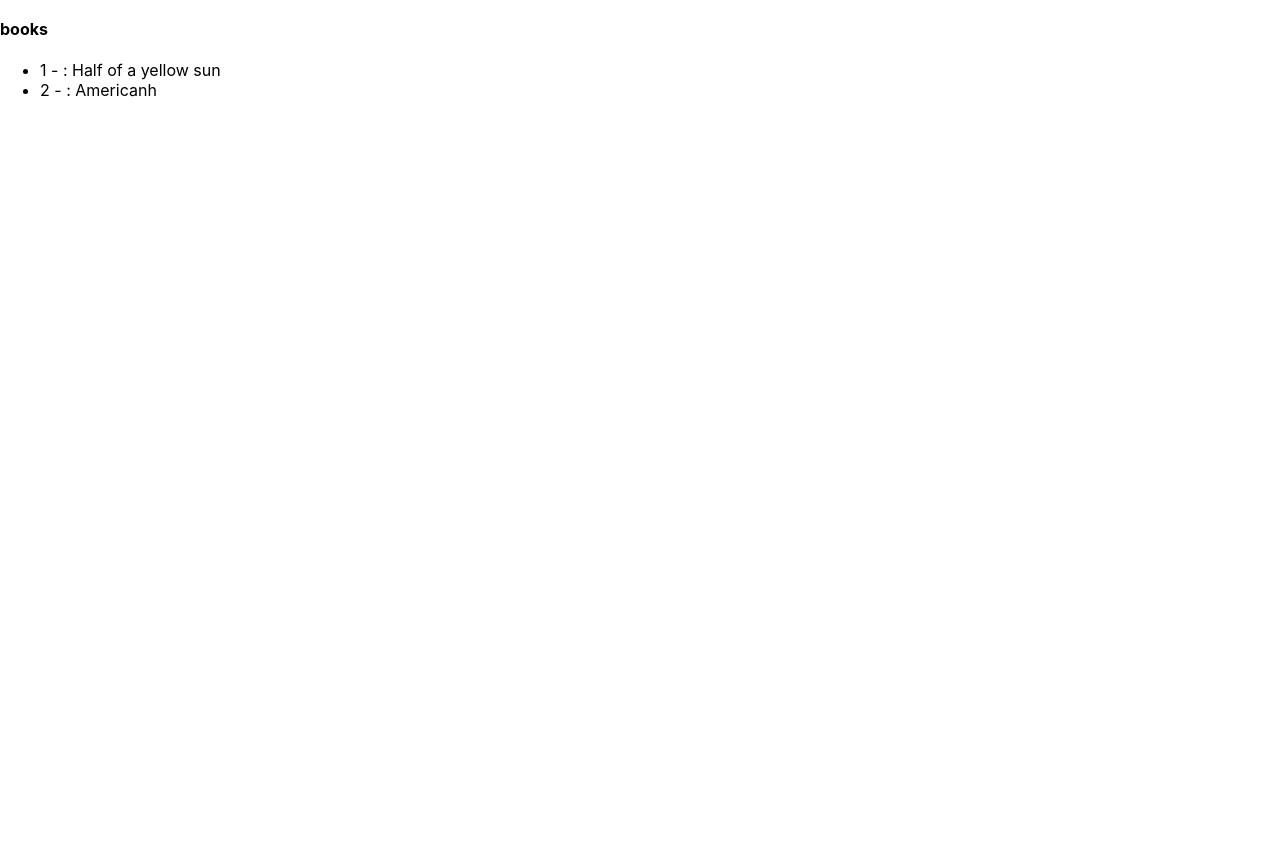
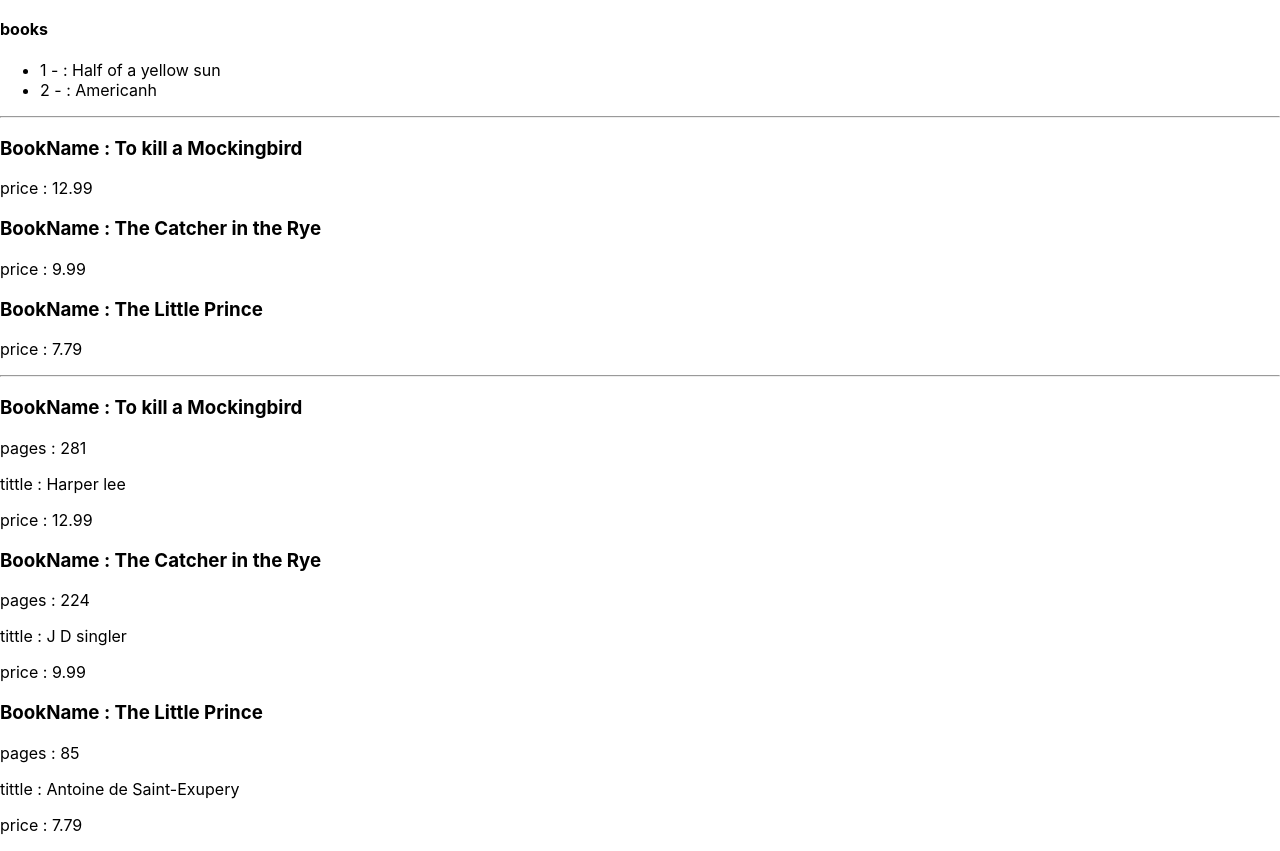
Before and after one commit to ashutoshdhaked/React_Advance_Course, a React (Create React App) app: page / in a window 1280 px wide. Shown: the part 708-1559 px from the top of the page. Before the commit the page ends 824 px from the top, so only its background shows below. Built offline with nearby package versions, Linux system fonts and the light colour scheme.

Commit message:
Reuse List In Design Pattern(2)

```diff
--- a/src/App.js
+++ b/src/App.js
@@ -2,12 +2,19 @@ import { author } from "./data/author";
 import Regularelist from './components/list/regulareList';
 import SmallList from "./components/author/smallList";
 import LargeListItems from "./components/author/largeList";
+import LargeList from "./components/books/largebookslist";
+import SmallbookList from "./components/books/smallbookslist";
+import { books } from "./data/books";
 function App() {
   return (
     <>
       <Regularelist items={author} sourceName="author" ItemComponent={SmallList}/>
       <hr></hr>
       <Regularelist items={author} sourceName="author" ItemComponent={LargeListItems}/>
+      <hr></hr>
+      <Regularelist items={books} sourceName="books" ItemComponent={SmallbookList}/>
+      <hr></hr>
+      <Regularelist items={books} sourceName="books" ItemComponent={LargeList}/>
     </>
   );
 }
--- /dev/null
+++ b/src/components/books/largebookslist.js
@@ -0,0 +1,13 @@
+const LargeList = ({books})=>{
+    const {name , pages , tittle,price} = books;
+    return(
+        <>
+         <h3>BookName : {name} </h3>
+          <p>pages : {pages} </p>
+          <p>tittle : {tittle} </p>
+          <p>price : {price} </p>
+        </>
+    )
+}
+
+export default LargeList;
--- /dev/null
+++ b/src/components/books/smallbookslist.js
@@ -0,0 +1,11 @@
+const SmallList = ({books})=>{
+    const {name,price} = books;
+    return(
+        <>
+         <h3>BookName : {name} </h3>
+          <p>price : {price} </p>
+        </>
+    )
+}
+
+export default SmallList;
```
